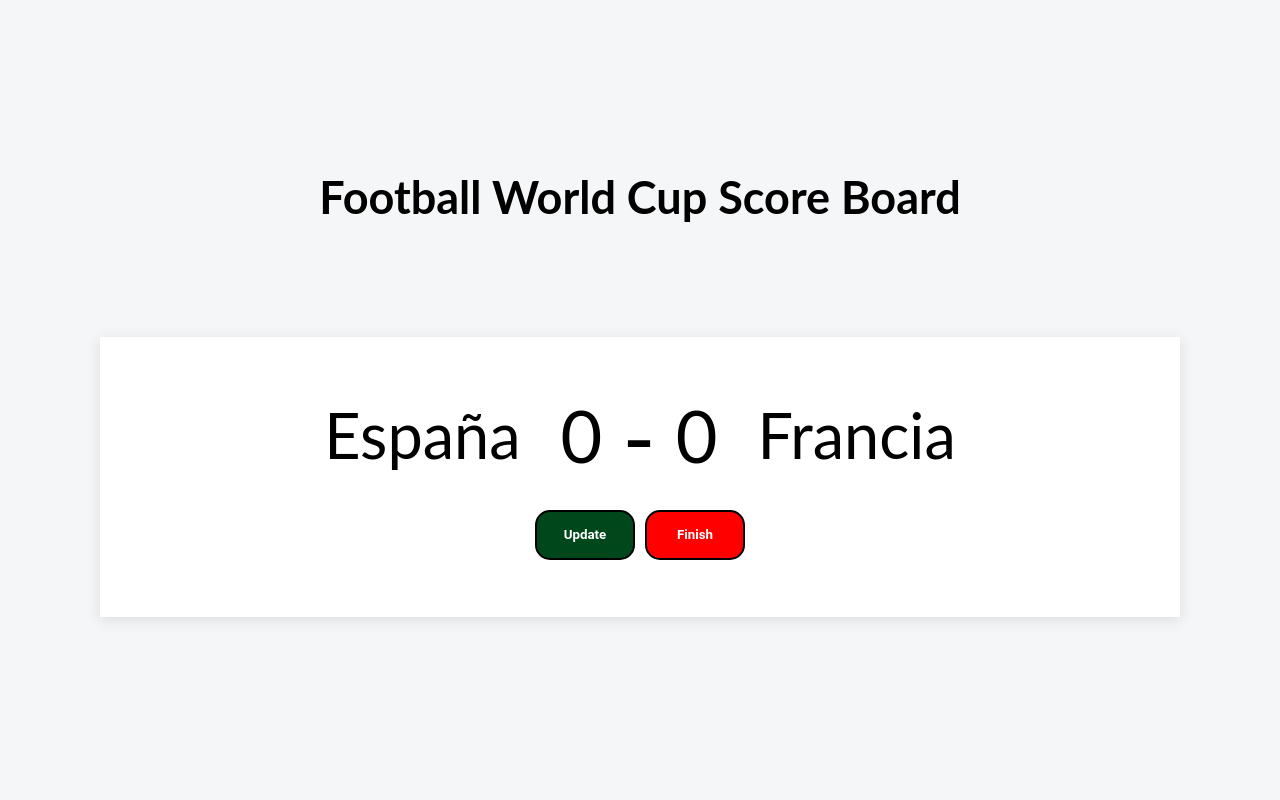
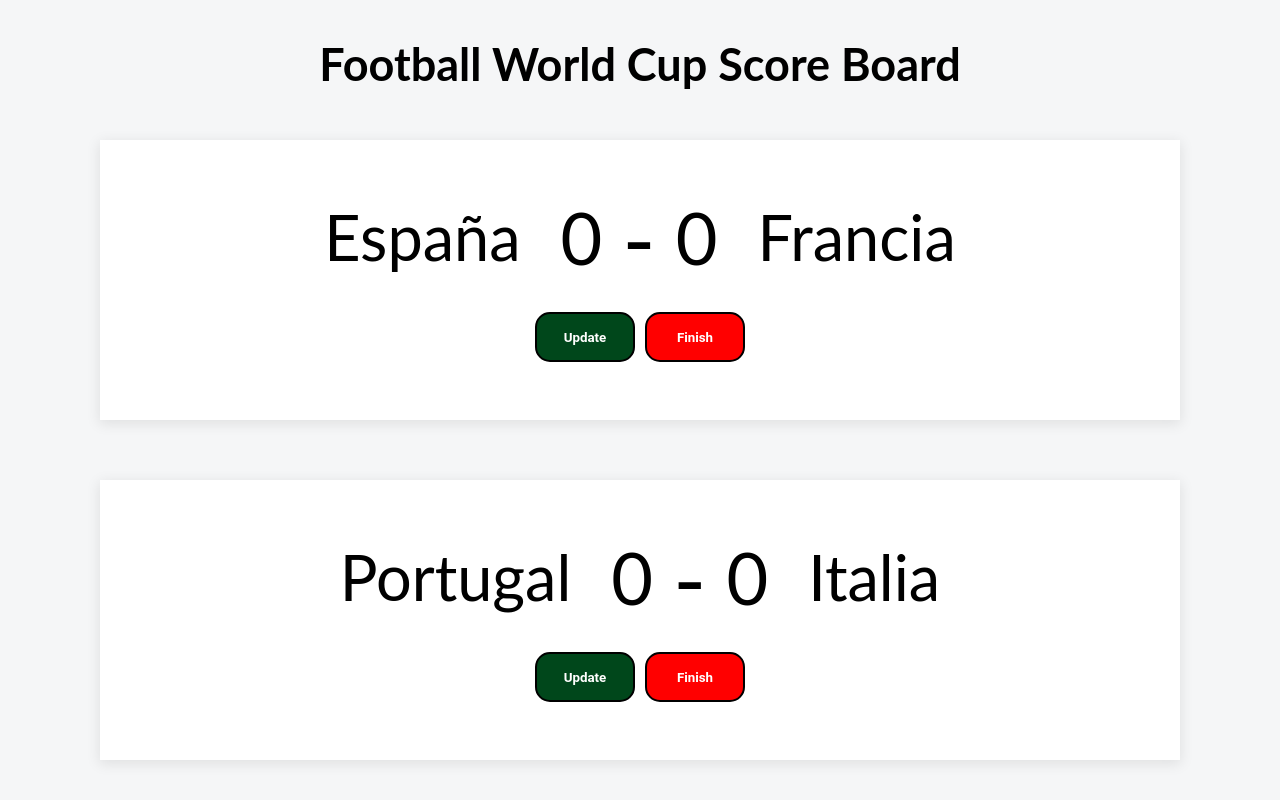
Before and after one commit to jave92/FootballWorldCupScoreBoard, a React (Create React App) app in the folder scoreboard/: page / in a window 1280 px wide. Shown: the top 800 px of the page. Built offline with nearby package versions, Linux system fonts and the light colour scheme.

Commit message:
Added functionality to finish games

```diff
--- a/scoreboard/src/App.js
+++ b/scoreboard/src/App.js
@@ -7,13 +7,40 @@ function App() {
 
   const [games, setGames] = useState([
     {
-      id: 1,
+      id:0,
       homename: "España",
       homescore: 5,
       awayname: "Francia",
       awayscore: 0
+    },
+    {
+      id:1,
+      homename: "Portugal",
+      homescore: 2,
+      awayname: "Italia",
+      awayscore: 1
+    },
+    {
+      id:2,
+      homename: "Portugal",
+      homescore: 2,
+      awayname: "Italia",
+      awayscore: 1
     }
   ]);
+
+  const finishGame = (id) => {
+    //I use setGames() with .filter so React can detect the change in the array and render it again
+    setGames(game =>
+      games.filter((game, index) => {
+        return index !== id;
+      }),
+    );
+  }
+
+  const updateGame = (id) => {
+
+  }
 
   return (
     <div className="App">
@@ -21,6 +48,10 @@ function App() {
         <h1>Football World Cup Score Board</h1>
         {games.map( (item, index) =>
           <Game
+          key = {index}
+          /*I use anonymous function inside prop so I can pass an argument to it*/
+          finishHandler = {() => finishGame(index)}
+          updateHandler = {() => updateGame(index)}
           homename={item.homename}
           homescore={item.homescore}
           awayname={item.awayname}
--- a/scoreboard/src/components/Game.jsx
+++ b/scoreboard/src/components/Game.jsx
@@ -7,14 +7,6 @@ function Game(props){
 
     const [homeScore, setHomeScore] = useState(0);
     const [awayScore, setAwayScore] = useState(0);
-
-    const update = () => {
-        console.log("UPDATE");
-    }
-
-    const remove = () => {
-        console.log("DELETE");
-    }
 
     return(
         <div className="game-container">
@@ -27,12 +19,12 @@ function Game(props){
                 <Button
                     text="Update"
                     isUpdateButton={true}
-                    handler={update}
+                    handler={props.updateHandler}
                 />
                 <Button
                     text="Finish"
                     isUpdateButton={false}
-                    handler={remove}
+                    handler={props.finishHandler}
                 />
             </div>
         </div>
```
